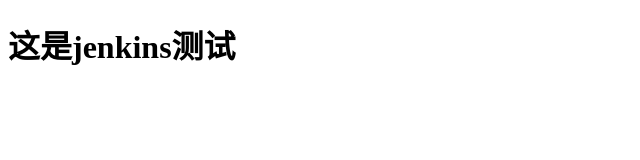
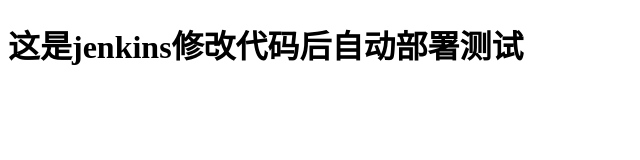
Before and after one commit to FYZ9628/jenkins-demo, a plain HTML site: page src/main/resources/static/index.html in a window 1280 px wide. Shown: the whole page, without its empty margins (0-640 px from the left). Drawn offline with Linux system fonts and the light colour scheme.

Commit message:
修改index文件内容

```diff
--- a/src/main/resources/static/index.html
+++ b/src/main/resources/static/index.html
@@ -5,6 +5,6 @@
     <title>jenkins test</title>
 </head>
 <body>
-<h1>这是jenkins测试</h1>
+<h1>这是jenkins修改代码后自动部署测试</h1>
 </body>
 </html>
```
